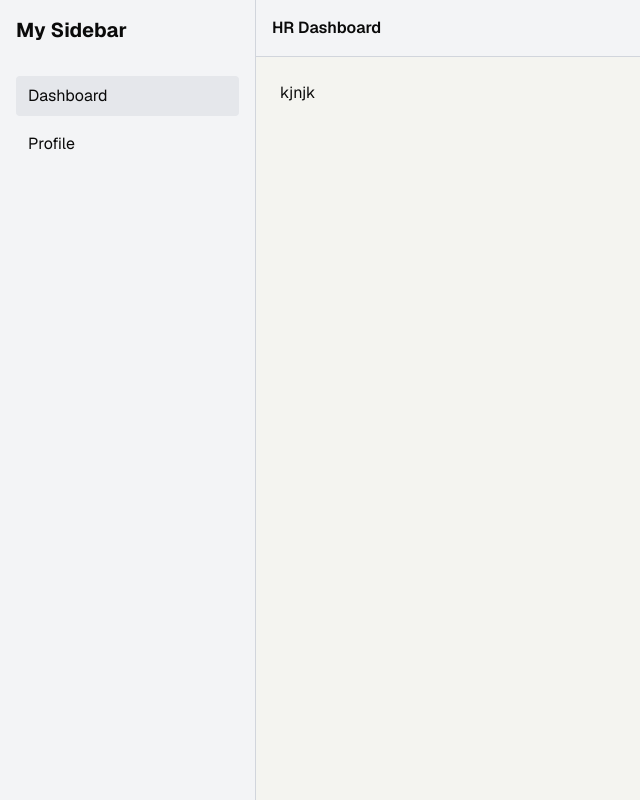
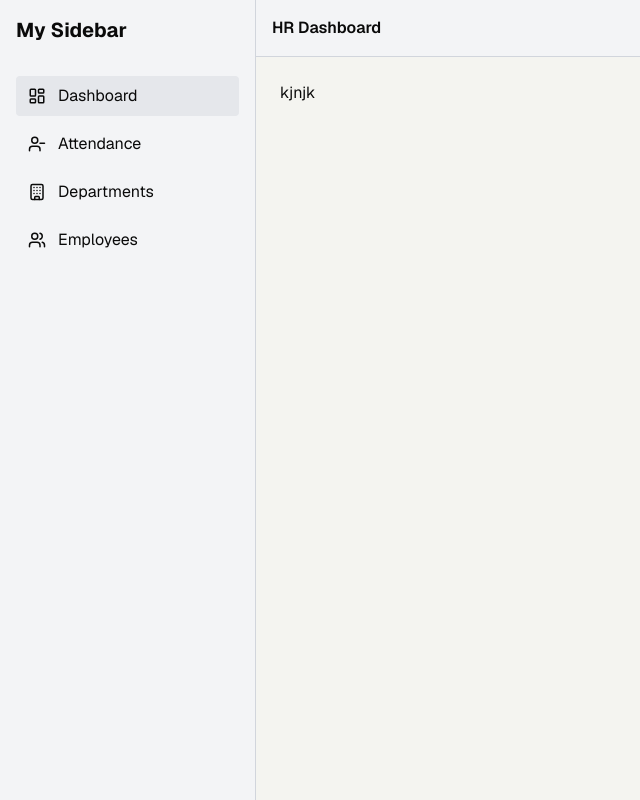
Before and after one commit to SiddiquiSaab04/Hr-Dashboard-Frontend, a Next.js app: page /pages/home in a window 1280 px wide. Shown: the whole page, without its empty margins (0-640 px from the left). Built offline with nearby package versions, Linux system fonts and the light colour scheme.

Commit message:
add icons in menu

```diff
--- a/app/components/menus/Menubar.tsx
+++ b/app/components/menus/Menubar.tsx
@@ -5,25 +5,22 @@ import { usePathname } from "next/navigation";
 export default function Menubar() {
   const pathname = usePathname();
   return (
-
     <div
       className={`h-dvh w-64 bg-gray-100 dark:bg-gray-900 border-r border-gray-300 dark:border-gray-700 transform transition-transform duration-300 md:translate-x-0`}
     >
       <div className="p-4 font-bold text-xl">My Sidebar</div>
       <nav className="flex flex-col gap-2 p-4">
-         {
-          Menulist.map((menu)=>(
+        {Menulist.map((menu) => (
           <Link
             key={menu.url}
             href={menu.url}
-              className={`${pathname === menu.url ? "bg-gray-200 dark:bg-gray-800" : "hover:bg-gray-200 dark:hover:bg-gray-800"} px-3 py-2 rounded`}
+            className={` flex gap-x-3 items-center ${pathname === menu.url ? "bg-gray-200 dark:bg-gray-800" : "hover:bg-gray-200 dark:hover:bg-gray-800"} px-3 py-2 rounded`}
           >
-              {menu.name}
+            <p>{menu.icon}</p>
+            <p>{menu.name}</p>
           </Link>
-          ))
-         }
+        ))}
       </nav>
     </div>
-
   );
 }
--- a/app/components/menus/menu-list/Menulist.tsx
+++ b/app/components/menus/menu-list/Menulist.tsx
@@ -1,11 +1,29 @@
+import {
+  Building,
+  LayoutDashboardIcon,
+  UserMinusIcon,
+  UsersIcon,
+} from "lucide-react";
 
 export const Menulist = [
-    {
-        name: "Dashboard",
-        url: "/pages/home"
-    },
-    {
-        name: "Profile",
-        url: "/profile"
-    }
-]
+  {
+    name: "Dashboard",
+    url: "/pages/home",
+    icon: <LayoutDashboardIcon size={18} />,
+  },
+  {
+    name: "Attendance",
+    url: "/pages/leave",
+    icon: <UserMinusIcon size={18} />,
+  },
+  {
+    name: "Departments",
+    url: "/pages/departments",
+    icon: <Building size={18} />,
+  },
+  {
+    name: "Employees",
+    url: "/pages/employees",
+    icon: <UsersIcon size={18} />,
+  },
+];
```
Lines whose indentation alone changed are shown as unchanged.
